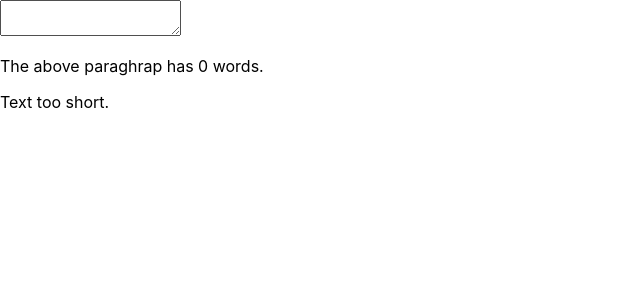
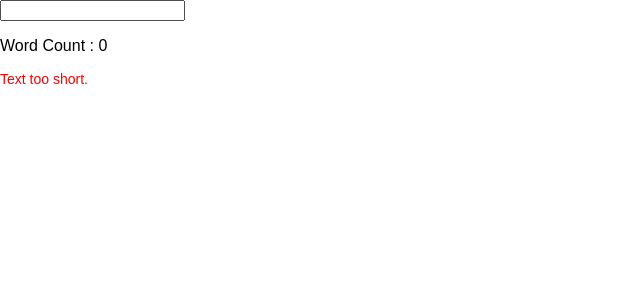
Before and after one commit to RRSR/lists-conditionals--assignment-problem, a React (Create React App) app: page / in a window 1280 px wide. Shown: the top 300 px of the page, without its empty margins (0-640 px from the left). Built offline with nearby package versions, Linux system fonts and the light colour scheme.

Commit message:
Added a Char Component and delte funtionality to it.

```diff
--- a/src/App.js
+++ b/src/App.js
@@ -1,5 +1,6 @@
-import React, {Component} from 'react';
-import Validation from './Validation/Validation'
+import React, { Component } from 'react';
+import Validation from './Validation/Validation';
+import Char from './CharComponent/Char';
 
 class App extends Component {
 
@@ -15,12 +16,39 @@ class App extends Component {
         });
     }
 
+    deleteChar = (index) => {
+        let charArray = this.state.text.split('');
+        charArray.splice(index, 1);
+        let updatedText = charArray.join('');
+        this.setState({
+            text: updatedText,
+            textLength: updatedText.length
+        });
+    }
+
     render() {
+
+        let characters = null;
+        if (this.state.textLength > 0) {
+            characters = (
+                <div> {this.state.text.split('').map((character, index) => {
+                    return <Char
+                        text={character}
+                        myClick={() => this.deleteChar(index)}
+                    />
+                })}
+                </div>
+            );
+        }
         return (
             <div>
-                <textarea onChange={(event) => this.updateText(event)}/>
-                <p>The above paraghrap has {this.state.textLength} words.</p>
-                <Validation length={this.state.textLength}/>
+                <input
+                    type='text'
+                    onChange={(event) => this.updateText(event)}
+                    value={this.state.text} />
+                <p> Word Count : {this.state.textLength}</p>
+                <Validation length={this.state.textLength} />
+                {characters}
             </div>
         );
     }
--- /dev/null
+++ b/src/CharComponent/Char.css
@@ -0,0 +1,7 @@
+.Char {
+    display: inline-block;
+    padding: 16px;
+    text-align: center;
+    margin: 16px;
+    border: 1px solid gray;
+}
--- /dev/null
+++ b/src/CharComponent/Char.jsx
@@ -0,0 +1,15 @@
+import React, {Component} from 'react';
+import './Char.css';
+
+class Char extends Component {
+    render() {
+
+        return (
+            <div className='Char' onClick={this.props.myClick}>
+                {this.props.text}
+            </div>
+        );
+    }
+}
+
+export default Char;
--- a/src/Validation/Validation.css
+++ b/src/Validation/Validation.css
@@ -0,0 +1,4 @@
+.Validation {
+    color: red;
+    font-size: 14px !important;
+}
--- a/src/Validation/Validation.jsx
+++ b/src/Validation/Validation.jsx
@@ -1,4 +1,5 @@
 import React, {Component} from 'react';
+import './Validation.css'
 
 class Validation extends Component {
     render() {
@@ -6,12 +7,12 @@ class Validation extends Component {
         var validationMessage = '';
         if(this.props.length < 5){
             validationMessage = 'Text too short.';
-        }else if(this.props.length > 100){
+        }else if(this.props.length > 20){
             validationMessage = 'Text too long.';
         }
 
         return (
-            <div>
+            <div className='Validation'>
                 {validationMessage}
             </div>
         );
--- a/src/index.css
+++ b/src/index.css
@@ -1,13 +1,5 @@
 body {
   margin: 0;
-  font-family: -apple-system, BlinkMacSystemFont, 'Segoe UI', 'Roboto', 'Oxygen',
-    'Ubuntu', 'Cantarell', 'Fira Sans', 'Droid Sans', 'Helvetica Neue',
-    sans-serif;
-  -webkit-font-smoothing: antialiased;
-  -moz-osx-font-smoothing: grayscale;
+  padding: 0;
+  font-family: sans-serif;
 }
-
-code {
-  font-family: source-code-pro, Menlo, Monaco, Consolas, 'Courier New',
-    monospace;
-}
```
